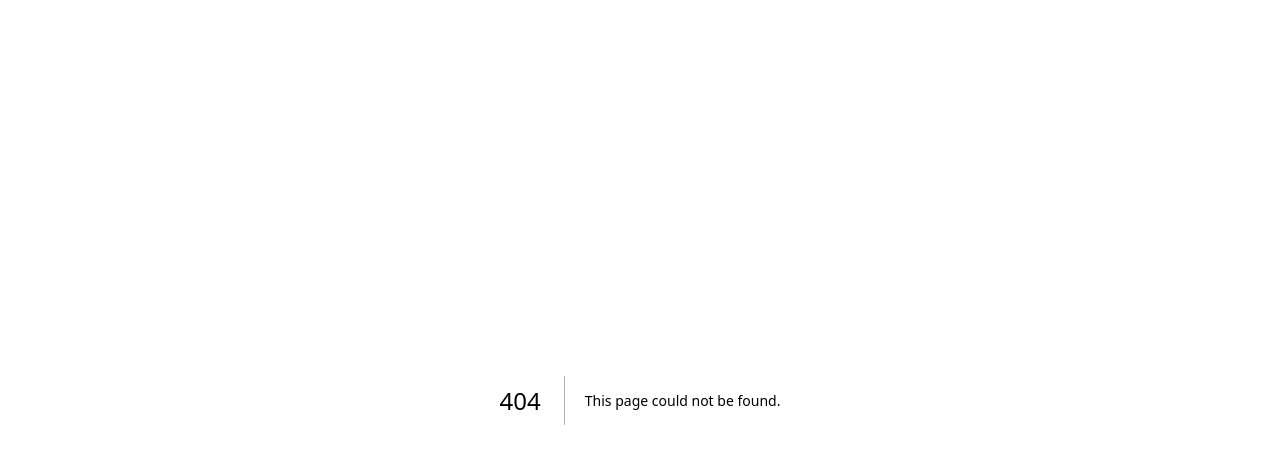
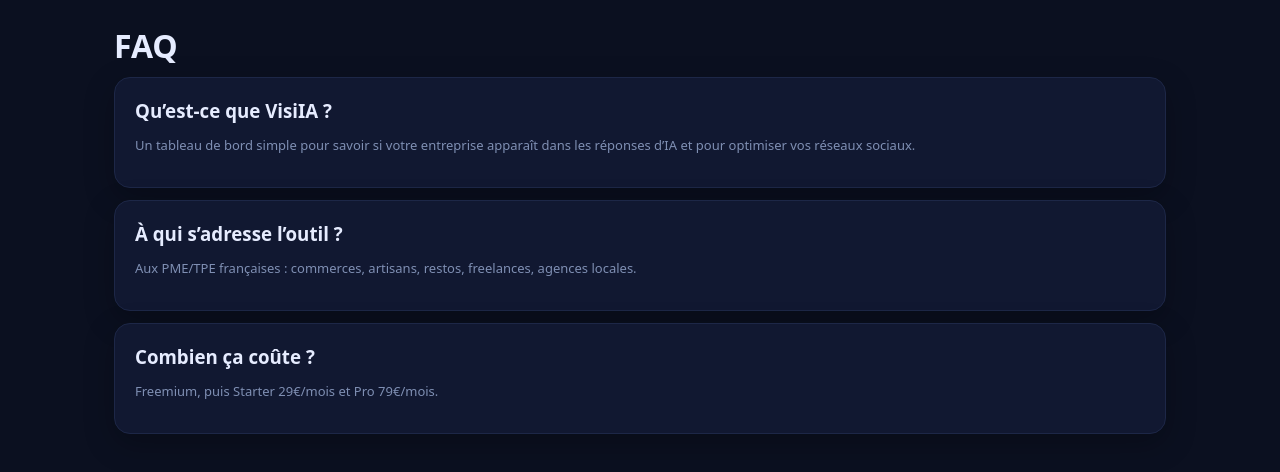
Before and after one commit to jeromeM122/profound-pme-saas, a Next.js app: page /faq in a window 1280 px wide. Before the commit this address had no page. Shown: the top 472 px of the page. Built offline with nearby package versions, Linux system fonts and the light colour scheme.

Commit message:
Create faq.js

```diff
--- /dev/null
+++ b/pages/faq.js
@@ -0,0 +1,33 @@
+import Head from 'next/head'
+export default function FAQ(){
+  const faq = [
+    { q: "Qu’est-ce que VisiIA ?", a: "Un tableau de bord simple pour savoir si votre entreprise apparaît dans les réponses d’IA et pour optimiser vos réseaux sociaux." },
+    { q: "À qui s’adresse l’outil ?", a: "Aux PME/TPE françaises : commerces, artisans, restos, freelances, agences locales." },
+    { q: "Combien ça coûte ?", a: "Freemium, puis Starter 29€/mois et Pro 79€/mois." },
+  ]
+  const jsonld = {
+    "@context":"https://schema.org",
+    "@type":"FAQPage",
+    "mainEntity": faq.map(i => ({
+      "@type":"Question",
+      "name": i.q,
+      "acceptedAnswer": {"@type":"Answer","text": i.a}
+    }))
+  }
+  return (
+    <div className="container">
+      <Head>
+        <title>FAQ — VisiIA</title>
+        <script type="application/ld+json" dangerouslySetInnerHTML={{__html: JSON.stringify(jsonld)}} />
+      </Head>
+      <h1>FAQ</h1>
+      <div className="stack">
+        {faq.map((i,idx)=>(
+          <div key={idx} className="card">
+            <h3>{i.q}</h3><p className="small">{i.a}</p>
+          </div>
+        ))}
+      </div>
+    </div>
+  )
+}
```
